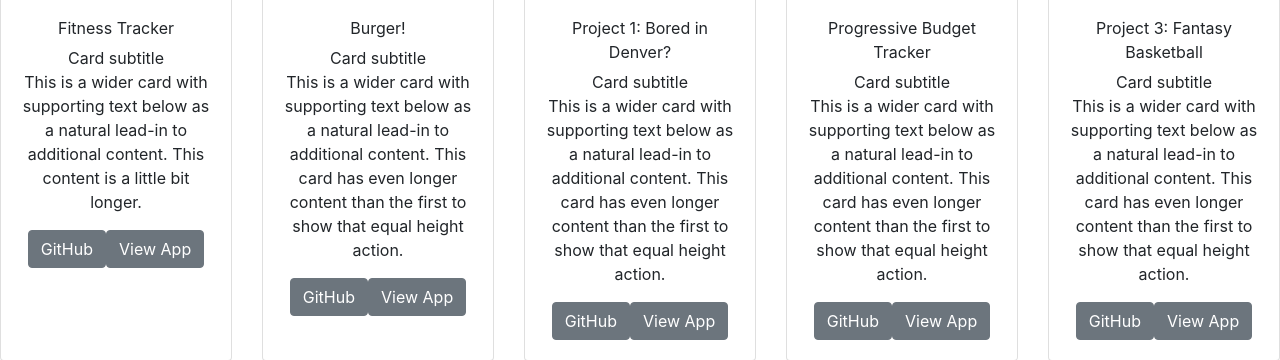
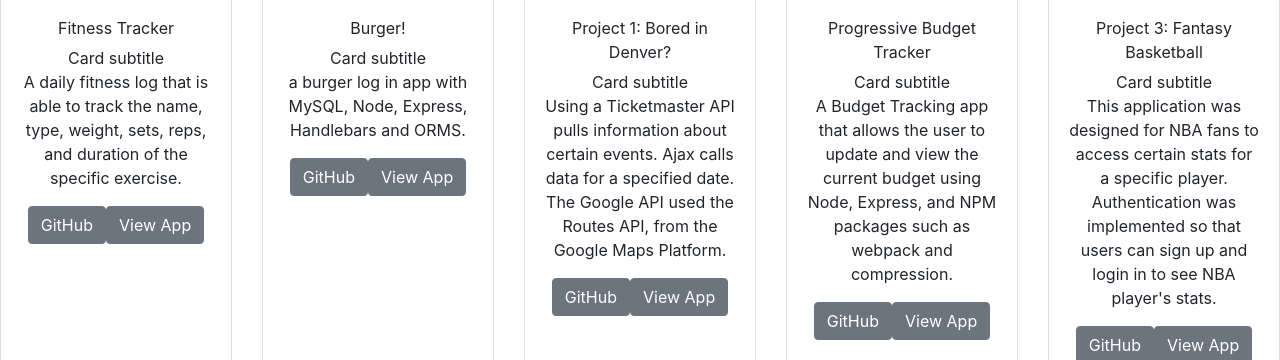
Before and after one commit to raynawilliams1993/portfolio, a React (Create React App) app: page /portfolio in a window 1280 px wide. Shown: the part 890-1250 px from the top of the page. Built offline with nearby package versions, Linux system fonts and the light colour scheme.

Commit message:
added descriptions to projects

```diff
--- a/src/components/Nav/nav.js
+++ b/src/components/Nav/nav.js
@@ -1,6 +1,8 @@
 
 import React from 'react';
 import { Nav, NavLink, Button, ButtonGroup } from 'reactstrap';
+
+
 
 const Navigate = (props) => {
     return (
--- a/src/components/pages/portfolio.js
+++ b/src/components/pages/portfolio.js
@@ -32,7 +32,7 @@ const Example = (props) => {
           <CardBody>
             <CardTitle>Fitness Tracker</CardTitle>
             <CardSubtitle>Card subtitle</CardSubtitle>
-            <CardText>This is a wider card with supporting text below as a natural lead-in to additional content. This content is a little bit longer.</CardText>
+            <CardText>A daily fitness log that is able to track the name, type, weight, sets, reps, and duration of the specific exercise.</CardText>
             <Button href="https://github.com/raynawilliams1993/fitnessTracker">GitHub</Button>
             <Button href="https://agile-sands-15513.herokuapp.com/exercise?id=5e4b0f904df7e300171b940d">View App</Button>
           </CardBody>
@@ -43,7 +43,7 @@ const Example = (props) => {
           <CardBody>
             <CardTitle>Burger!</CardTitle>
             <CardSubtitle>Card subtitle</CardSubtitle>
-            <CardText>This is a wider card with supporting text below as a natural lead-in to additional content. This card has even longer content than the first to show that equal height action.</CardText>
+            <CardText>a burger log in app with MySQL, Node, Express, Handlebars and ORMS.</CardText>
             <Button href=" https://github.com/raynawilliams1993/burger">GitHub</Button>
             <Button href="https://eatingburgers2424.herokuapp.com/">View App</Button>
           </CardBody>
@@ -53,7 +53,7 @@ const Example = (props) => {
           <CardBody>
             <CardTitle>Project 1: Bored in Denver?</CardTitle>
             <CardSubtitle>Card subtitle</CardSubtitle>
-            <CardText>This is a wider card with supporting text below as a natural lead-in to additional content. This card has even longer content than the first to show that equal height action.</CardText>
+            <CardText>Using a Ticketmaster API pulls information about certain events. Ajax calls data for a specified date. The Google API used the Routes API, from the Google Maps Platform.</CardText>
             <Button href="https://github.com/7thact/Project01">GitHub</Button>
             <Button href=" https://7thact.github.io/Project01/">View App</Button>
           </CardBody>
@@ -63,7 +63,7 @@ const Example = (props) => {
           <CardBody>
             <CardTitle>Progressive Budget Tracker</CardTitle>
             <CardSubtitle>Card subtitle</CardSubtitle>
-            <CardText>This is a wider card with supporting text below as a natural lead-in to additional content. This card has even longer content than the first to show that equal height action.</CardText>
+            <CardText>A Budget Tracking app that allows the user to update and view the current budget using Node, Express, and NPM packages such as webpack and compression.</CardText>
             <Button href=" https://boiling-escarpment-16918.herokuapp.com/">GitHub</Button>
             <Button href=" https://github.com/raynawilliams1993/budgetTracker">View App</Button>
           </CardBody>
@@ -73,7 +73,7 @@ const Example = (props) => {
           <CardBody>
             <CardTitle>Project 3: Fantasy Basketball</CardTitle>
             <CardSubtitle>Card subtitle</CardSubtitle>
-            <CardText>This is a wider card with supporting text below as a natural lead-in to additional content. This card has even longer content than the first to show that equal height action.</CardText>
+            <CardText>This application was designed for NBA fans to access certain stats for a specific player. Authentication was implemented so that users can sign up and login in to see NBA player's stats.</CardText>
             <Button href="https://github.com/raynawilliams1993/ballerz">GitHub</Button>
             <Button href=" https://ballerz24.herokuapp.com/">View App</Button>
           </CardBody>
```
